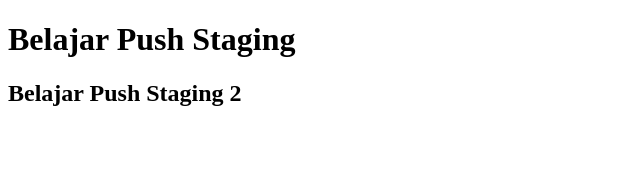
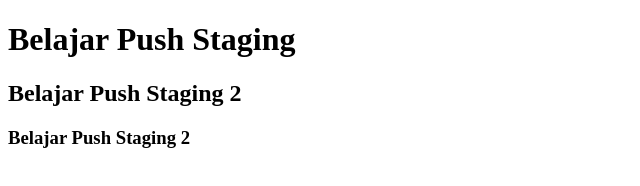
Before and after one commit to triarvianto/belajar-niomic, a plain HTML site: page header.html in a window 1280 px wide. Shown: the whole page, without its empty margins (0-640 px from the left). Drawn offline with Linux system fonts and the light colour scheme.

Commit message:
menambahkan element h3

```diff
--- a/header.html
+++ b/header.html
@@ -7,5 +7,6 @@
   <body>
     <h1>Belajar Push Staging</h1>
     <h2>Belajar Push Staging 2</h2>
+    <h3>Belajar Push Staging 2</h3>
   </body>
 </html>
```
